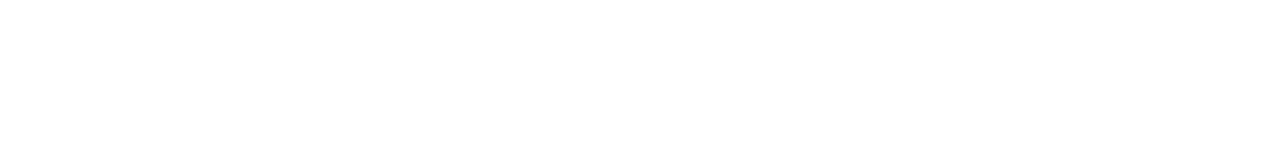
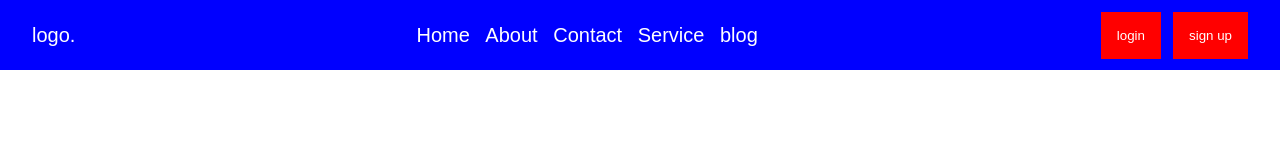
Before and after one commit to monsoondeepak/practiseGit, a plain HTML site: page index.html in a window 1280 px wide. Drawn offline with Linux system fonts and the light colour scheme; a web font is replaced by a local one.

Commit message:
header is complete

```diff
--- a/index.html
+++ b/index.html
@@ -7,6 +7,23 @@
     <link rel="stylesheet" href="style.css">
 </head>
 <body>
+    <section class="header">
+
+    <header>
+        <div class="logo"><a href="">logo.</a></div>
+        <nav class="navbar">
+            <a href="#">Home</a>
+            <a href="#">About</a>
+            <a href="#">Contact</a>
+            <a href="#">Service</a>
+            <a href="#">blog</a>
+        </nav>
+        <div class="account">
+            <button class="login">login</button>
+            <button class="signup">sign up</button>
+        </div>
+    </header>
+</section>
 
 </body>
 </html>
--- a/style.css
+++ b/style.css
@@ -0,0 +1,47 @@
+@import url('https://fonts.googleapis.com/css2?family=Protest+Riot&display=swap');
+
+
+*{
+    margin:0;
+    padding:0;
+    outline:none;
+    border:none;
+    text-decoration: none;
+    list-style: none;
+    font-family: 'Protest Riot', sans-serif;
+    box-sizing: border-box;
+}
+.header{
+    height:100vh;
+    max-width:100%;
+}
+
+.header header{
+    display:flex;
+    justify-content: space-between;
+    align-items: center;
+    padding:2rem;
+    background-color: blue;
+    color:white;
+    height:70px;
+    font-size: 20px;
+}
+.header header .logo a{
+    color:white;
+}
+.header header .navbar a{
+    color:white;
+    margin-left:10px;
+}
+
+.header header .account{
+    display:flex;
+
+}
+
+.header header .account button{
+    background-color:red;
+    padding:1rem;
+    margin-left:12px;
+    color:white;
+}
```
